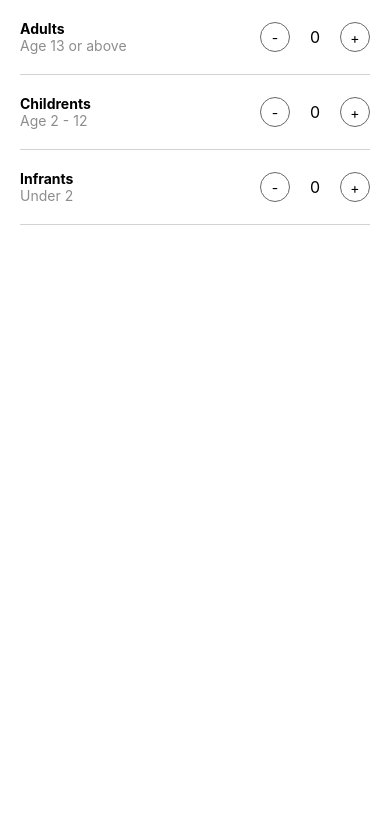
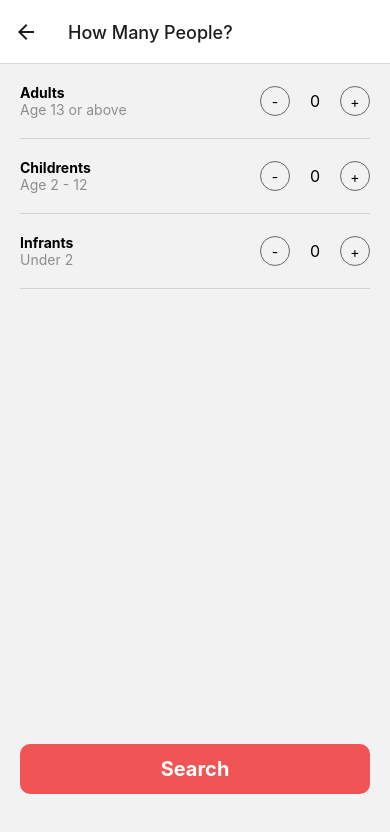
Before and after one commit to NhutHuynhiOSDev-hub/AirbnbClone-ReactNative, a React Native app in the folder Airbnb/: screen /Guests in a window 390 px wide. Shown: the top 832 px of the page. Built offline with nearby package versions, Linux system fonts and the light colour scheme.

Commit message:
add bottom tabbarNavigation & navigation Stack

```diff
--- a/Airbnb/App.js
+++ b/Airbnb/App.js
@@ -7,18 +7,14 @@
  */
 
 import React from 'react';
-import {SafeAreaView, StatusBar} from 'react-native';
-import HomeScreen from './src/screens/Home';
-import SearchResultsScreen from './src/screens/SearchResults';
-import GuestsScreen from './src/screens/Guests/Index';
+import {StatusBar} from 'react-native';
+import Router from './src/navigation/Rounter';
 
 const App: () => React$Node = () => {
   return (
     <>
       <StatusBar barStyle={'dark-content'} />
-      <SafeAreaView>
-        <GuestsScreen />
-      </SafeAreaView>
+      <Router />
     </>
   );
 };
--- a/Airbnb/package.json
+++ b/Airbnb/package.json
@@ -10,8 +10,13 @@
     "lint": "eslint ."
   },
   "dependencies": {
+    "@react-navigation/bottom-tabs": "^6.5.3",
+    "@react-navigation/native": "^6.1.2",
+    "@react-navigation/native-stack": "^6.9.8",
     "react": "18.1.0",
     "react-native": "0.70.6",
+    "react-native-safe-area-context": "^4.5.0",
+    "react-native-screens": "^3.19.0",
     "react-native-vector-icons": "^9.2.0"
   },
   "devDependencies": {
--- /dev/null
+++ b/Airbnb/src/navigation/HomeTabNavigator.js
@@ -0,0 +1,69 @@
+import {createBottomTabNavigator} from '@react-navigation/bottom-tabs';
+import HomeScreen from '../screens/Home';
+import Feather from 'react-native-vector-icons/Feather';
+import FontAwesome5Pro from 'react-native-vector-icons/FontAwesome5Pro';
+
+const Tab = createBottomTabNavigator();
+
+const HomeTabNavigator = props => {
+  return (
+    <Tab.Navigator
+      initialRouteName="Explore"
+      screenOptions={{
+        tabBarActiveTintColor: '#f15454',
+      }}>
+      <Tab.Screen
+        name="Explore"
+        component={HomeScreen}
+        options={{
+          headerShown: false,
+          tabBarIcon: ({color}) => (
+            <Feather name="search" size={25} color={color} />
+          ),
+        }}
+      />
+      <Tab.Screen
+        name="Saved"
+        component={HomeScreen}
+        options={{
+          headerShown: false,
+          tabBarIcon: ({color}) => (
+            <Feather name="heart" size={25} color={color} />
+          ),
+        }}
+      />
+      <Tab.Screen
+        name="Airbnb"
+        component={HomeScreen}
+        options={{
+          headerShown: false,
+          tabBarIcon: ({color}) => (
+            <FontAwesome5Pro name="airbnb" size={25} color={color} />
+          ),
+        }}
+      />
+      <Tab.Screen
+        name="Message"
+        component={HomeScreen}
+        options={{
+          headerShown: false,
+          tabBarIcon: ({color}) => (
+            <Feather name="message-square" size={25} color={color} />
+          ),
+        }}
+      />
+      <Tab.Screen
+        name="Profile"
+        component={HomeScreen}
+        options={{
+          headerShown: false,
+          tabBarIcon: ({color}) => (
+            <Feather name="user" size={25} color={color} />
+          ),
+        }}
+      />
+    </Tab.Navigator>
+  );
+};
+
+export default HomeTabNavigator;
--- /dev/null
+++ b/Airbnb/src/navigation/Rounter.js
@@ -0,0 +1,41 @@
+import {NavigationContainer} from '@react-navigation/native';
+import {createNativeStackNavigator} from '@react-navigation/native-stack';
+import DestinationsSearchScreen from '../screens/Destinations';
+import GuestsScreen from '../screens/Guests/Index';
+import HomeTabNavigator from './HomeTabNavigator';
+
+const Stack = createNativeStackNavigator();
+
+const Router = props => {
+  return (
+    <NavigationContainer>
+      <Stack.Navigator
+        options={{
+          headerShown: true,
+        }}>
+        <Stack.Screen
+          name="Home"
+          component={HomeTabNavigator}
+          options={{
+            headerShown: false,
+          }}
+        />
+
+        <Stack.Screen
+          name="Destinations Search"
+          component={DestinationsSearchScreen}
+        />
+
+        <Stack.Screen
+          name="Guests"
+          component={GuestsScreen}
+          options={{
+            title: 'How Many People?',
+          }}
+        />
+      </Stack.Navigator>
+    </NavigationContainer>
+  );
+};
+
+export default Router;
--- a/Airbnb/src/screens/Destinations/index.js
+++ b/Airbnb/src/screens/Destinations/index.js
@@ -1,11 +1,13 @@
 import React, {useState} from 'react';
-import {View, TextInput, FlatList, Text} from 'react-native';
+import {View, TextInput, FlatList, Text, Pressable} from 'react-native';
 import destination_feed from '../../../assets/data/destination_feed';
 import Entypo from 'react-native-vector-icons/Entypo';
 
 import styles from './styles';
+import {useNavigation} from '@react-navigation/native';
 
 function DestinationsSearchScreen() {
+  const navigation = useNavigation();
   const [inputText, setInputText] = useState('');
 
   return (
@@ -19,12 +21,14 @@ function DestinationsSearchScreen() {
       <FlatList
         data={destination_feed}
         renderItem={({item}) => (
-          <View style={styles.row}>
+          <Pressable
+            onPress={() => navigation.navigate('Guests')}
+            style={styles.row}>
             <View style={styles.iconContainer}>
               <Entypo name="location-pin" size={35} />
             </View>
             <Text style={styles.locationText}>{item.description}</Text>
-          </View>
+          </Pressable>
         )}
       />
     </View>
--- a/Airbnb/src/screens/Destinations/styles.js
+++ b/Airbnb/src/screens/Destinations/styles.js
@@ -13,7 +13,7 @@ const styles = StyleSheet.create({
     alignItems: 'center',
     paddingVertical: 15,
     borderBottomWidth: 1,
-    borderBottomColor: 'ligthgrey',
+    borderBottomColor: 'lightgrey',
   },
   iconContainer: {
     backgroundColor: '#d4d4d4',
--- a/Airbnb/src/screens/Guests/Index.js
+++ b/Airbnb/src/screens/Guests/Index.js
@@ -1,7 +1,6 @@
+import {useNavigation} from '@react-navigation/native';
 import React, {useState} from 'react';
-import {View, TextInput, FlatList, Text, Pressable} from 'react-native';
-import destination_feed from '../../../assets/data/destination_feed';
-import Entypo from 'react-native-vector-icons/Entypo';
+import {View, Text, Pressable} from 'react-native';
 
 import styles from './styles';
 
@@ -9,8 +8,10 @@ function GuestsScreen() {
   const [audults, setAudults] = useState(0);
   const [infrants, setInfrants] = useState(0);
   const [childrents, setChildrents] = useState(0);
+  const navigation = useNavigation();
 
   return (
+    <View style={styles.mainContainer}>
       <View>
         <View style={styles.rowContainer}>
           <View>
@@ -75,6 +76,15 @@ function GuestsScreen() {
           </View>
         </View>
       </View>
+
+      <Pressable
+        onPress={() => {
+          navigation.popToTop();
+        }}
+        style={styles.searchBtn}>
+        <Text style={styles.searchText}>Search</Text>
+      </Pressable>
+    </View>
   );
 }
 
--- a/Airbnb/src/screens/Guests/styles.js
+++ b/Airbnb/src/screens/Guests/styles.js
@@ -1,7 +1,11 @@
 import {StyleSheet} from 'react-native';
 
 const styles = StyleSheet.create({
-  container: {},
+  mainContainer: {
+    height: '100%',
+    flexDirection: 'column',
+    justifyContent: 'space-between',
+  },
   rowContainer: {
     flexDirection: 'row',
     alignItems: 'center',
@@ -36,6 +40,20 @@ const styles = StyleSheet.create({
     alignItems: 'center',
     justifyContent: 'center',
   },
+  searchBtn: {
+    marginBottom: 50,
+    backgroundColor: '#f15454',
+    alignItems: 'center',
+    justifyContent: 'center',
+    height: 50,
+    marginHorizontal: 20,
+    borderRadius: 10,
+  },
+  searchText: {
+    fontSize: 20,
+    color: 'white',
+    fontWeight: 'bold',
+  },
 });
 
 export default styles;
--- a/Airbnb/src/screens/Home/index.js
+++ b/Airbnb/src/screens/Home/index.js
@@ -2,13 +2,16 @@ import React from 'react';
 import {View, Text, ImageBackground, Pressable} from 'react-native';
 import styles from './style';
 import FontAwesome from 'react-native-vector-icons/FontAwesome';
+import {useNavigation} from '@react-navigation/native';
 
 function HomeScreen() {
+  const navigation = useNavigation();
+
   return (
     <View>
       <Pressable
         style={styles.searchBtn}
-        onPress={() => console.log('Search Btn On Press')}>
+        onPress={() => navigation.navigate('Destinations Search')}>
         <FontAwesome name="search" size={18} color="#f15454" />
         <Text style={styles.searchBtnText}>Where are you going</Text>
       </Pressable>
--- a/Airbnb/src/screens/Home/style.js
+++ b/Airbnb/src/screens/Home/style.js
@@ -31,9 +31,10 @@ const styles = StyleSheet.create({
   },
 
   searchBtn: {
-    height: 40,
+    height: 50,
     width: Dimensions.get('screen').width - 20,
     backgroundColor: '#ffff',
+    marginTop: 44,
     marginHorizontal: 10,
     borderRadius: 30,
     flexDirection: 'row',
```
Also changed, not shown: 3 other files (tests, documents, lock files or other folders). Lines whose indentation alone changed are shown as unchanged.
